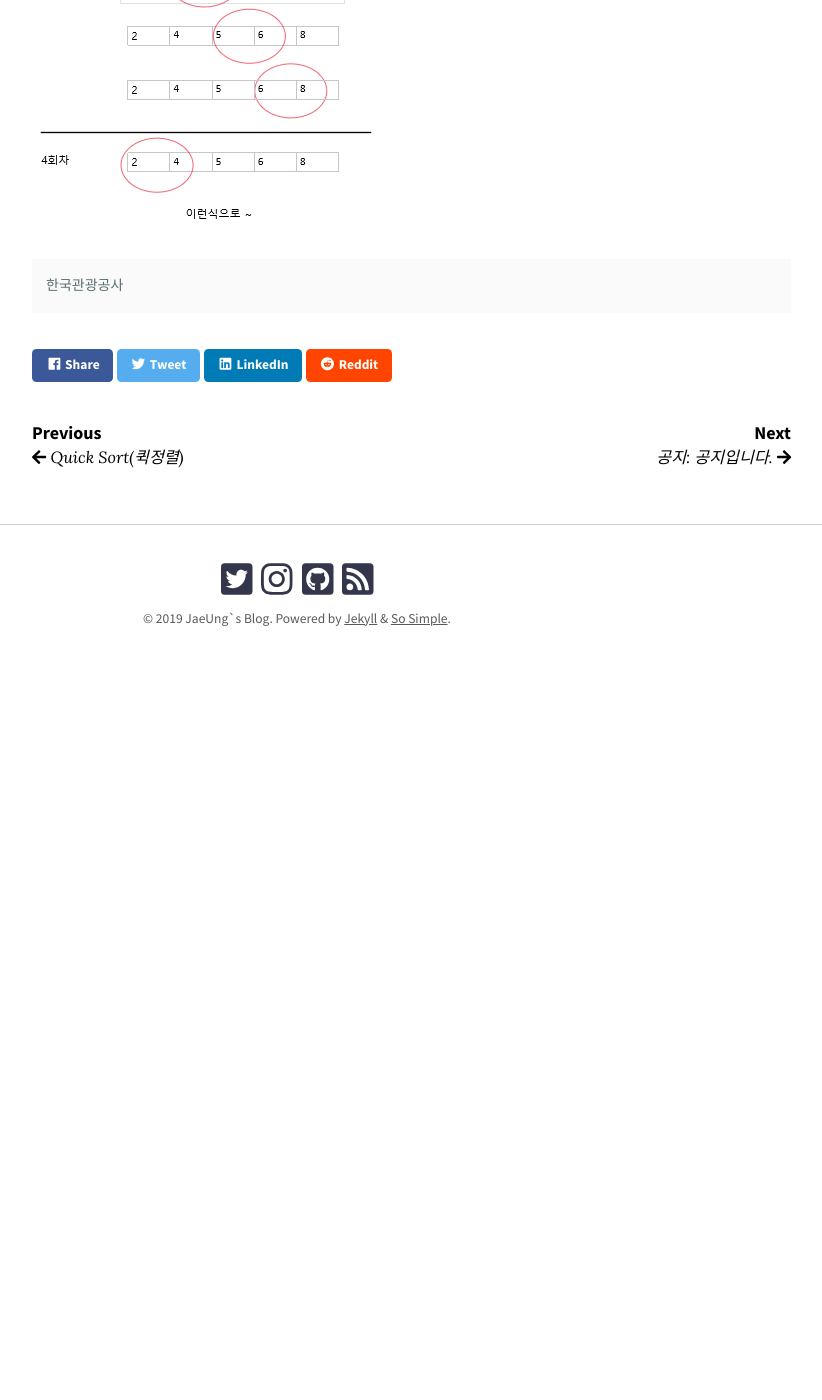
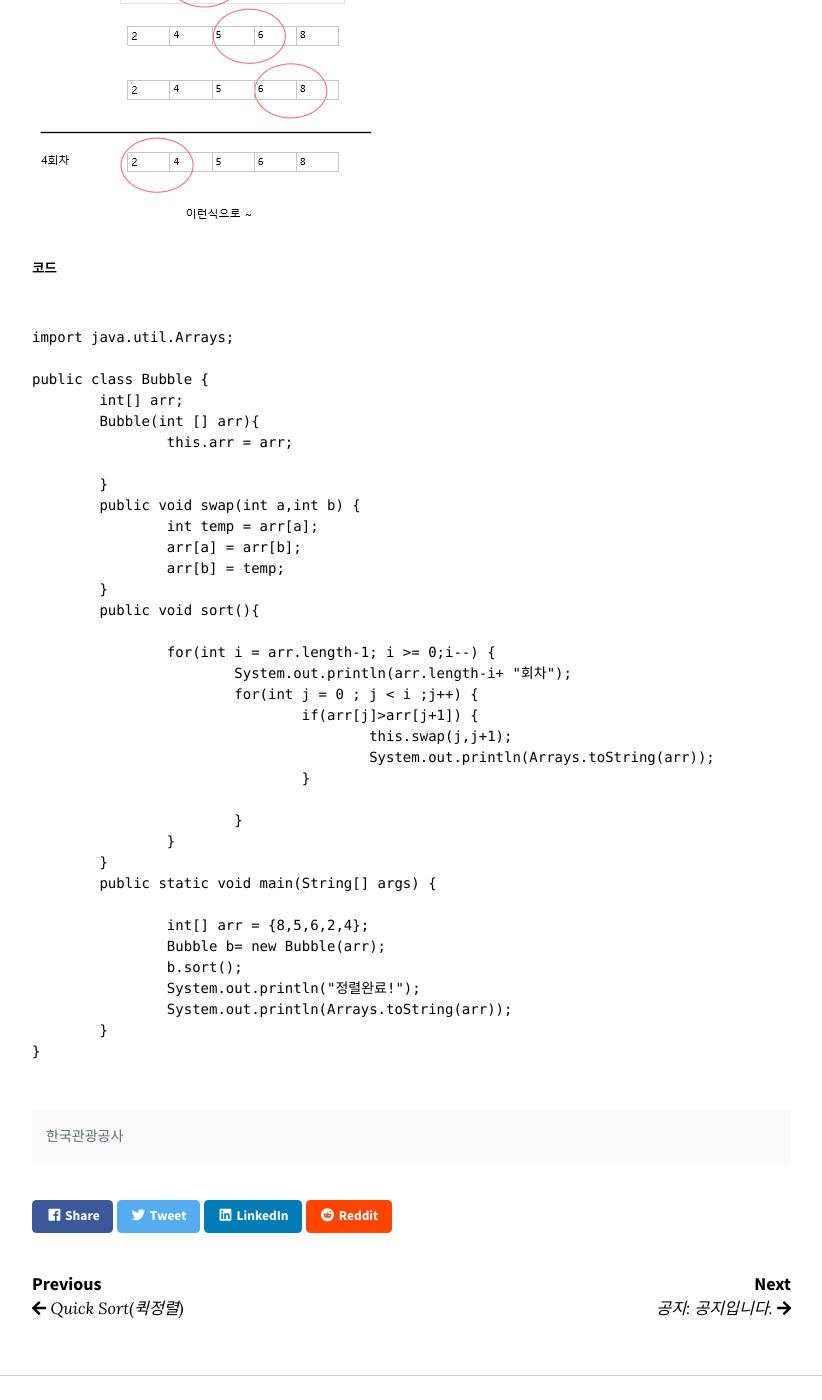
Before and after one commit to kimjw9302/kimjw9302.github.io, a Jekyll site: the page built from _posts/2019-07-17-BUBBLESORT.md, in a window 1280 px wide and 1400 px high, scrolled down 1512 px. Shown: the whole window, without its empty margins (343-1165 px from the left). Built offline with Jekyll 4.4.1, drawn with Linux system fonts in a browser that asks for light colours; nearby versions of some CDN libraries; comment, search, counter and statistics services are not loaded; before the commit the page ends 2213 px from its top, so only the background shows below that.

Commit message:
Update 2019-07-17-BUBBLESORT.md

````diff
--- a/_posts/2019-07-17-BUBBLESORT.md
+++ b/_posts/2019-07-17-BUBBLESORT.md
@@ -21,6 +21,47 @@ last_modified_at: 2019-03-09T12:45:25-05:00
 #### ![버블1](/images/bubble_img1.PNG)
 
 #### ![버블2](/images/bubble_img2.PNG)
+
+###### 코드
+```javascript()
+
+import java.util.Arrays;
+
+public class Bubble {
+	int[] arr;
+	Bubble(int [] arr){
+		this.arr = arr;
+
+	}
+	public void swap(int a,int b) {
+		int temp = arr[a];
+		arr[a] = arr[b];
+		arr[b] = temp;
+	}
+	public void sort(){
+
+		for(int i = arr.length-1; i >= 0;i--) {
+			System.out.println(arr.length-i+ "회차");
+			for(int j = 0 ; j < i ;j++) {
+				if(arr[j]>arr[j+1]) {
+					this.swap(j,j+1);
+					System.out.println(Arrays.toString(arr));
+				}
+
+			}
+		}
+	}
+	public static void main(String[] args) {
+
+		int[] arr = {8,5,6,2,4};
+		Bubble b= new Bubble(arr);
+		b.sort();
+		System.out.println("정렬완료!");
+		System.out.println(Arrays.toString(arr));
+	}
+}
+
+```
 ```bash
 한국관광공사
 ```
````
